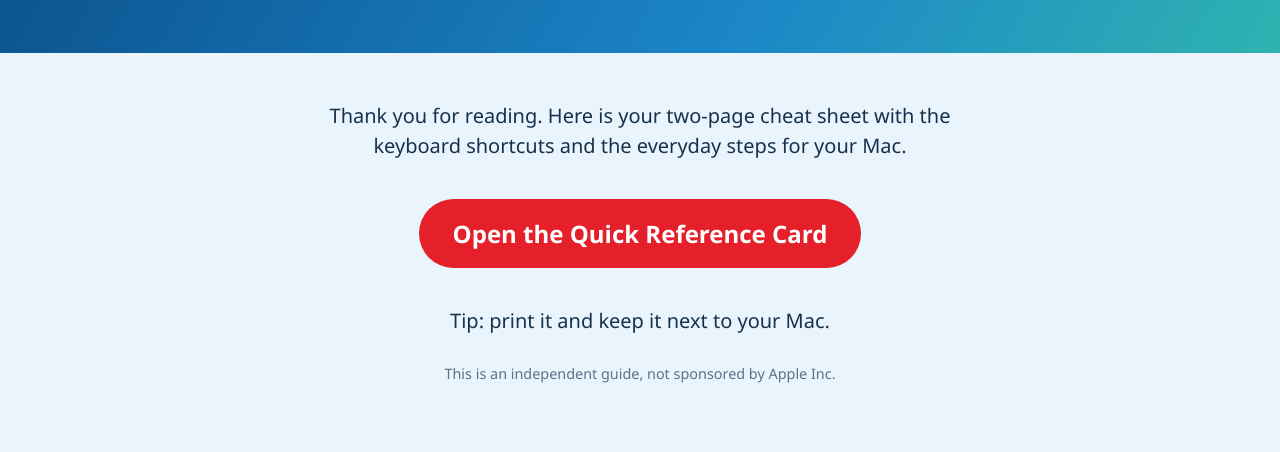
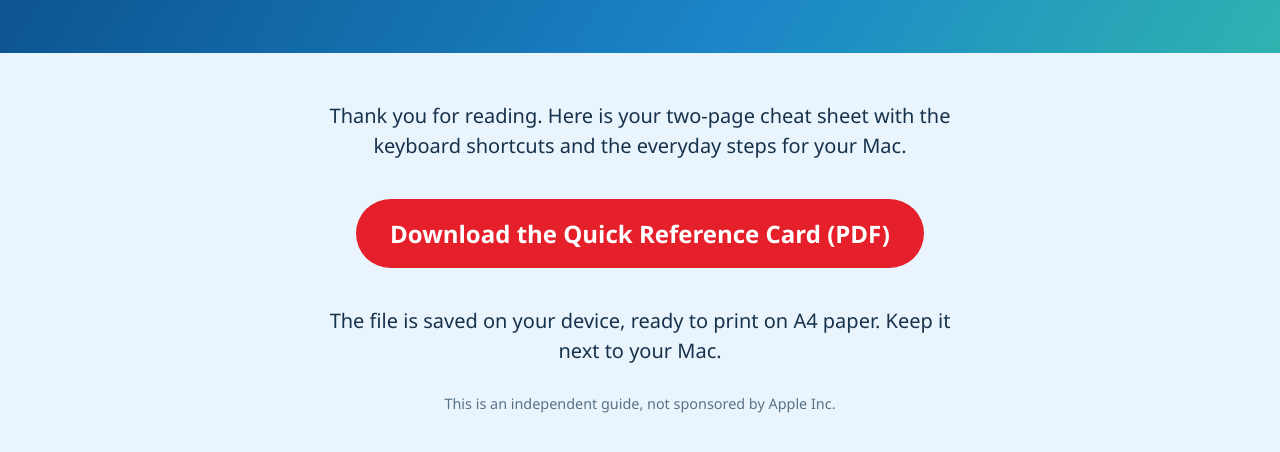
Before and after one commit to davidmerrittbooks/macos-tahoe-bonus, a plain HTML site: page index.html in a window 1280 px wide. Shown: the part 132-584 px from the top of the page. Drawn offline with Linux system fonts and the light colour scheme.

Commit message:
Add files via upload

```diff
--- a/index.html
+++ b/index.html
@@ -13,7 +13,7 @@ small{display:block;color:#5a7288;margin-top:28px;font-size:.9rem}
 <header><h1>Your Free Quick Reference Card</h1><p>for Mastering macOS Tahoe 26</p></header>
 <main>
 <p>Thank you for reading. Here is your two-page cheat sheet with the keyboard shortcuts and the everyday steps for your Mac.</p>
-<a class="btn" href="macOS-Tahoe-26-Quick-Reference.pdf">Open the Quick Reference Card</a>
-<p>Tip: print it and keep it next to your Mac.</p>
+<a class="btn" href="macOS-Tahoe-26-Quick-Reference.pdf" download="macOS-Tahoe-26-Quick-Reference.pdf">Download the Quick Reference Card (PDF)</a>
+<p>The file is saved on your device, ready to print on A4 paper. Keep it next to your Mac.</p>
 <small>This is an independent guide, not sponsored by Apple Inc.</small>
 </main></body></html>
```
